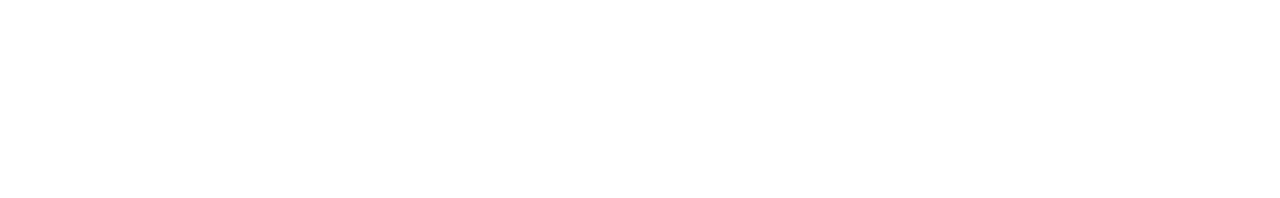
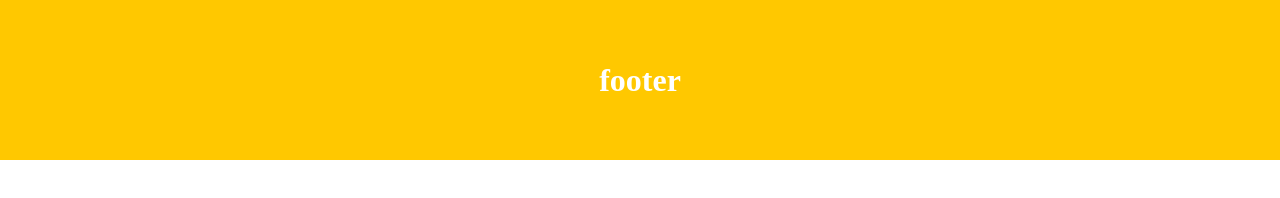
Before and after one commit to hqtriaidenboizz/GitFlow, a plain HTML site: page index.html in a window 1280 px wide. Drawn offline with Linux system fonts and the light colour scheme.

Commit message:
create footer

```diff
--- a/index.html
+++ b/index.html
@@ -11,7 +11,9 @@
 
 <body>
 
-
+  <footer class="center">
+    <h1>footer</h1>
+  </footer>
 
 </body>
 
```
